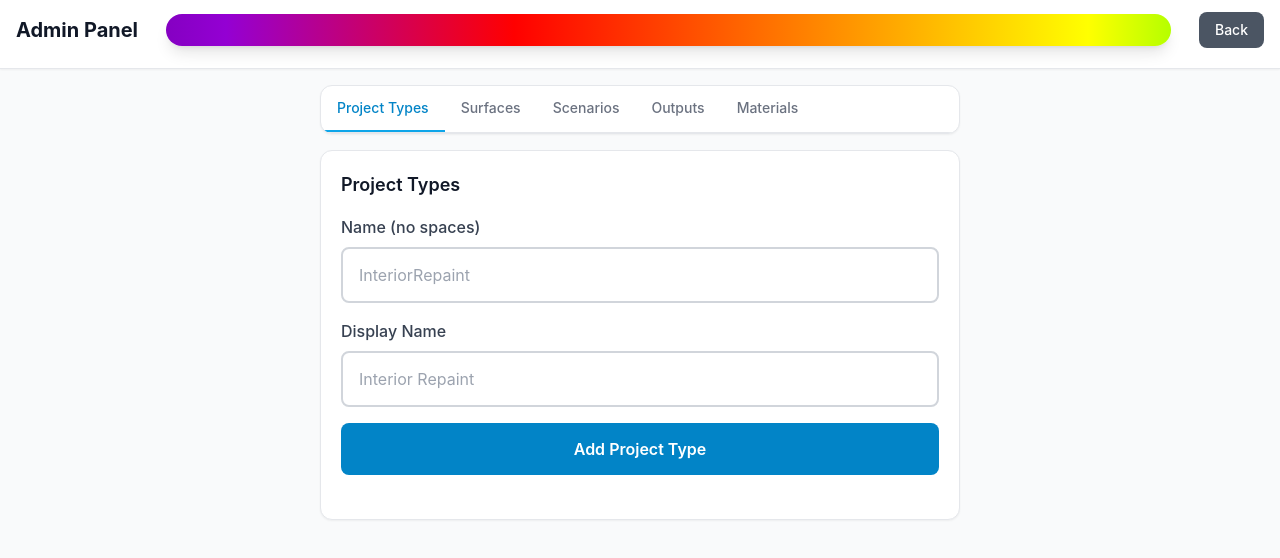
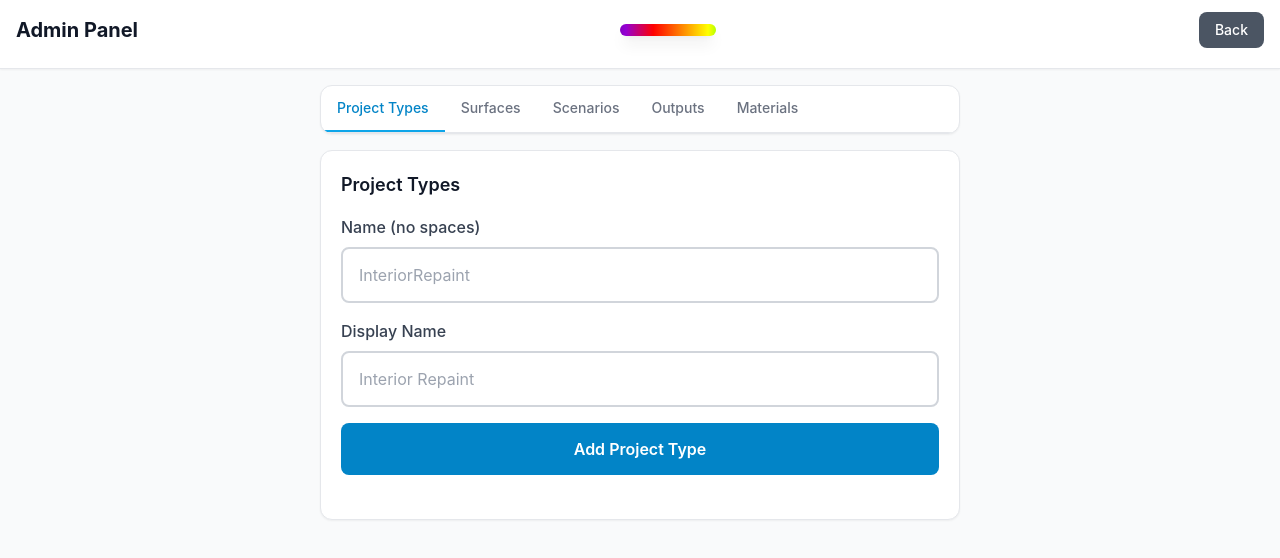
Before and after one commit to comountainclimber/painter_assist, a Next.js app: page /admin in a window 1280 px wide. Shown: the top 558 px of the page. Built offline with nearby package versions, Linux system fonts and the light colour scheme.

Commit message:
Make rainbow gradient narrower and thinner
- Change from flex-1 to fixed width (w-24)
- Reduce height from h-8 to h-3
- Reduce horizontal margins

```diff
--- a/app/admin/page.tsx
+++ b/app/admin/page.tsx
@@ -367,13 +367,14 @@ export default function AdminPage() {
           <div className="flex items-center justify-between mb-2 gap-3">
             <h1 className="text-xl font-bold text-gray-900">Admin Panel</h1>
             {/* Beautiful Rainbow Gradient */}
-            <div className="flex-1 mx-4 h-8 rounded-full overflow-hidden shadow-lg">
+            <div className="w-24 mx-2 h-3 rounded-full overflow-hidden shadow-lg">
               <div
                 className="w-full h-full animate-pulse"
                 style={{
-                  background: 'linear-gradient(90deg, #ff0000 0%, #ff7f00 14.28%, #ffff00 28.56%, #00ff00 42.84%, #0000ff 57.12%, #4b0082 71.4%, #9400d3 85.68%, #ff0000 100%)',
-                  backgroundSize: '200% 100%',
-                  animation: 'rainbow-slide 3s linear infinite'
+                  background:
+                    "linear-gradient(90deg, #ff0000 0%, #ff7f00 14.28%, #ffff00 28.56%, #00ff00 42.84%, #0000ff 57.12%, #4b0082 71.4%, #9400d3 85.68%, #ff0000 100%)",
+                  backgroundSize: "200% 100%",
+                  animation: "rainbow-slide 3s linear infinite",
                 }}
               />
             </div>
--- a/app/page.tsx
+++ b/app/page.tsx
@@ -248,13 +248,14 @@ export default function HomePage() {
           <div className="flex items-center justify-between mb-2 gap-3">
             <h1 className="text-2xl font-bold text-gray-900">Painter Assist</h1>
             {/* Beautiful Rainbow Gradient */}
-            <div className="flex-1 mx-4 h-8 rounded-full overflow-hidden shadow-lg">
+            <div className="w-24 mx-2 h-3 rounded-full overflow-hidden shadow-lg">
               <div
                 className="w-full h-full animate-pulse"
                 style={{
-                  background: 'linear-gradient(90deg, #ff0000 0%, #ff7f00 14.28%, #ffff00 28.56%, #00ff00 42.84%, #0000ff 57.12%, #4b0082 71.4%, #9400d3 85.68%, #ff0000 100%)',
-                  backgroundSize: '200% 100%',
-                  animation: 'rainbow-slide 3s linear infinite'
+                  background:
+                    "linear-gradient(90deg, #ff0000 0%, #ff7f00 14.28%, #ffff00 28.56%, #00ff00 42.84%, #0000ff 57.12%, #4b0082 71.4%, #9400d3 85.68%, #ff0000 100%)",
+                  backgroundSize: "200% 100%",
+                  animation: "rainbow-slide 3s linear infinite",
                 }}
               />
             </div>
```
